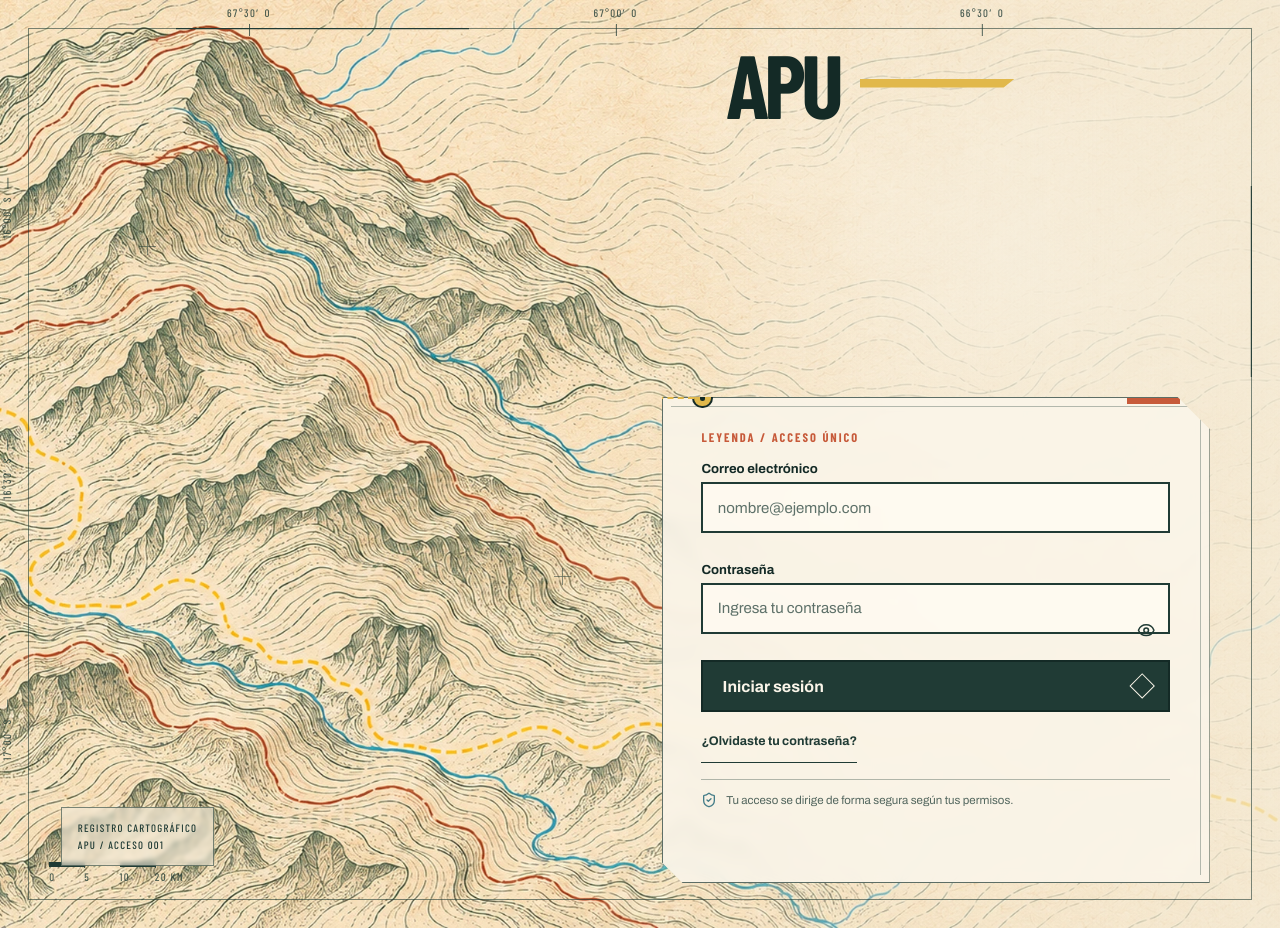
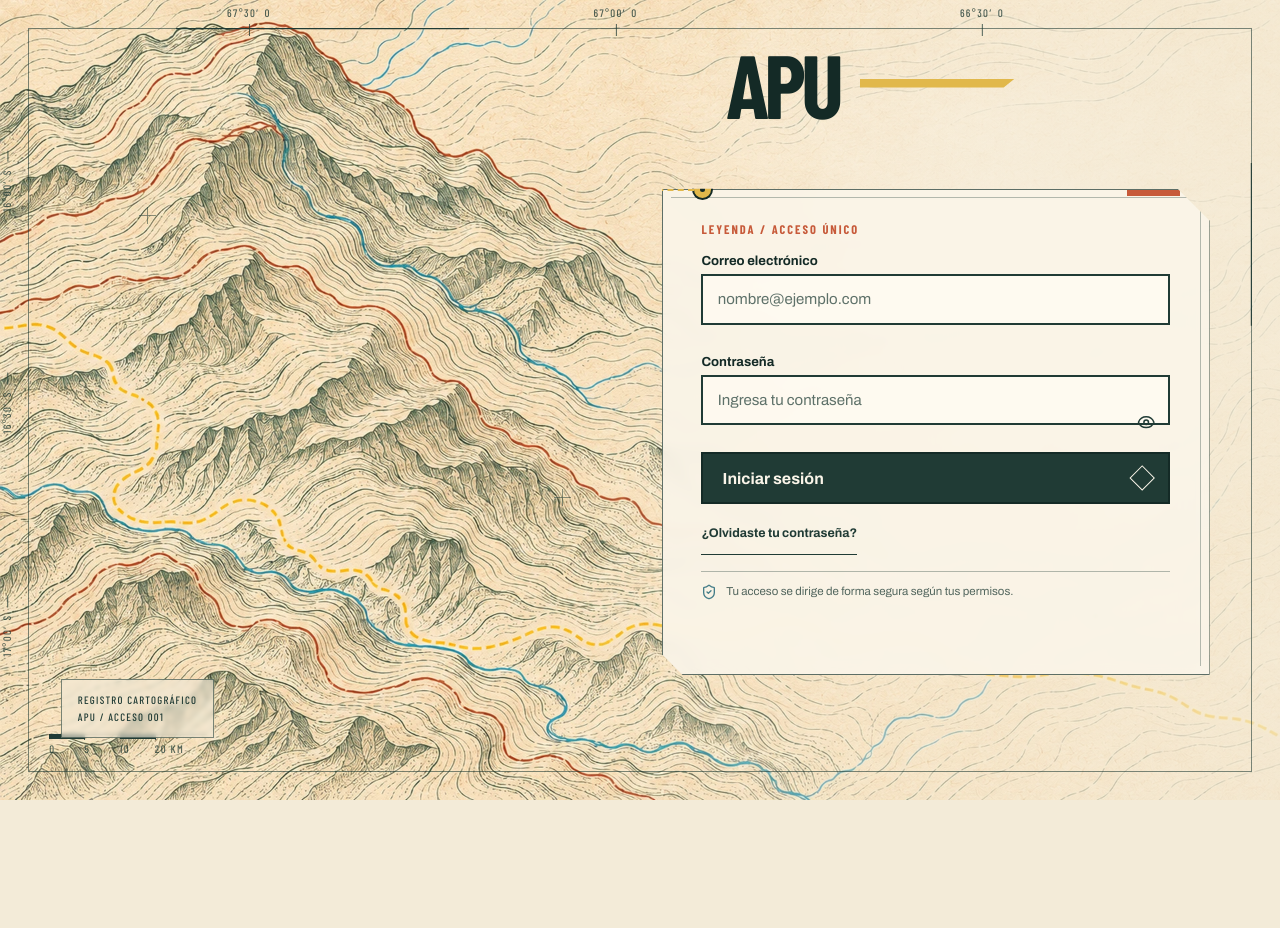
Before and after one commit to VillaAlexTor/Apu, a Next.js app in the folder dashboard/: page / in a window 1280 px wide. After the commit the page ends 800 px from the top, so only its background shows below. Built offline with nearby package versions, Linux system fonts and the light colour scheme.

Commit message:
Disenio dash

```diff
--- a/dashboard/src/app/globals.css
+++ b/dashboard/src/app/globals.css
@@ -52,7 +52,8 @@ button {
   position: relative;
   display: grid;
   grid-template-columns: minmax(0, 54fr) minmax(31rem, 46fr);
-  grid-template-rows: 42fr 58fr;
+  grid-template-rows: auto 1fr;
+  row-gap: clamp(3rem, 7vh, 5.5rem);
   min-height: 100svh;
   overflow: hidden;
   padding: clamp(2rem, 3.5vw, 4.5rem);
@@ -231,24 +232,6 @@ button {
   clip-path: polygon(0 0, 100% 0, 93% 100%, 0 100%);
 }
 
-.brand-block h1 {
-  max-width: 12ch;
-  margin: clamp(1.35rem, 2.3vh, 2.5rem) 0 0;
-  color: var(--ink-deep);
-  font-size: clamp(2rem, 3.1vw, 3.65rem);
-  font-weight: 650;
-  line-height: 0.98;
-  letter-spacing: -0.055em;
-}
-
-.brand-block p {
-  max-width: 38rem;
-  margin: 1rem 0 0;
-  color: rgba(20, 42, 38, 0.82);
-  font-size: clamp(0.88rem, 1vw, 1.02rem);
-  line-height: 1.45;
-}
-
 .registration-stamp {
   align-self: end;
   justify-self: start;
@@ -272,7 +255,7 @@ button {
 
 .login-legend {
   position: relative;
-  align-self: end;
+  align-self: start;
   justify-self: end;
   grid-column: 2;
   grid-row: 2;
@@ -512,17 +495,15 @@ button {
 
   .brand-block {
     width: 100%;
-    min-height: 35svh;
-    padding: 0.3rem 0 2rem;
+    min-height: clamp(9rem, 23svh, 12rem);
+    padding: 0.3rem 0 1.25rem;
   }
 
   .wordmark { font-size: clamp(4.5rem, 24vw, 7rem); }
-  .brand-block h1 { margin-top: 1.25rem; font-size: clamp(2.15rem, 10vw, 3.4rem); }
-  .brand-block p { max-width: 31rem; }
 
   .registration-stamp {
     position: absolute;
-    top: 19rem;
+    top: clamp(7.5rem, 16svh, 9rem);
     right: 1.4rem;
     margin: 0;
     background: rgba(243, 235, 216, 0.8);
@@ -537,8 +518,7 @@ button {
 
 @media (max-width: 430px) {
   .login-page { padding-inline: 1rem; }
-  .registration-stamp { top: 18rem; right: 1rem; transform: scale(0.88); transform-origin: right top; }
-  .brand-block p { max-width: 25ch; }
+  .registration-stamp { top: 7rem; right: 1rem; transform: scale(0.82); transform-origin: right top; }
   .login-legend { clip-path: polygon(0 0, calc(100% - 1.4rem) 0, 100% 1.4rem, 100% 100%, 0.9rem 100%, 0 calc(100% - 0.9rem)); }
 }
 
```
